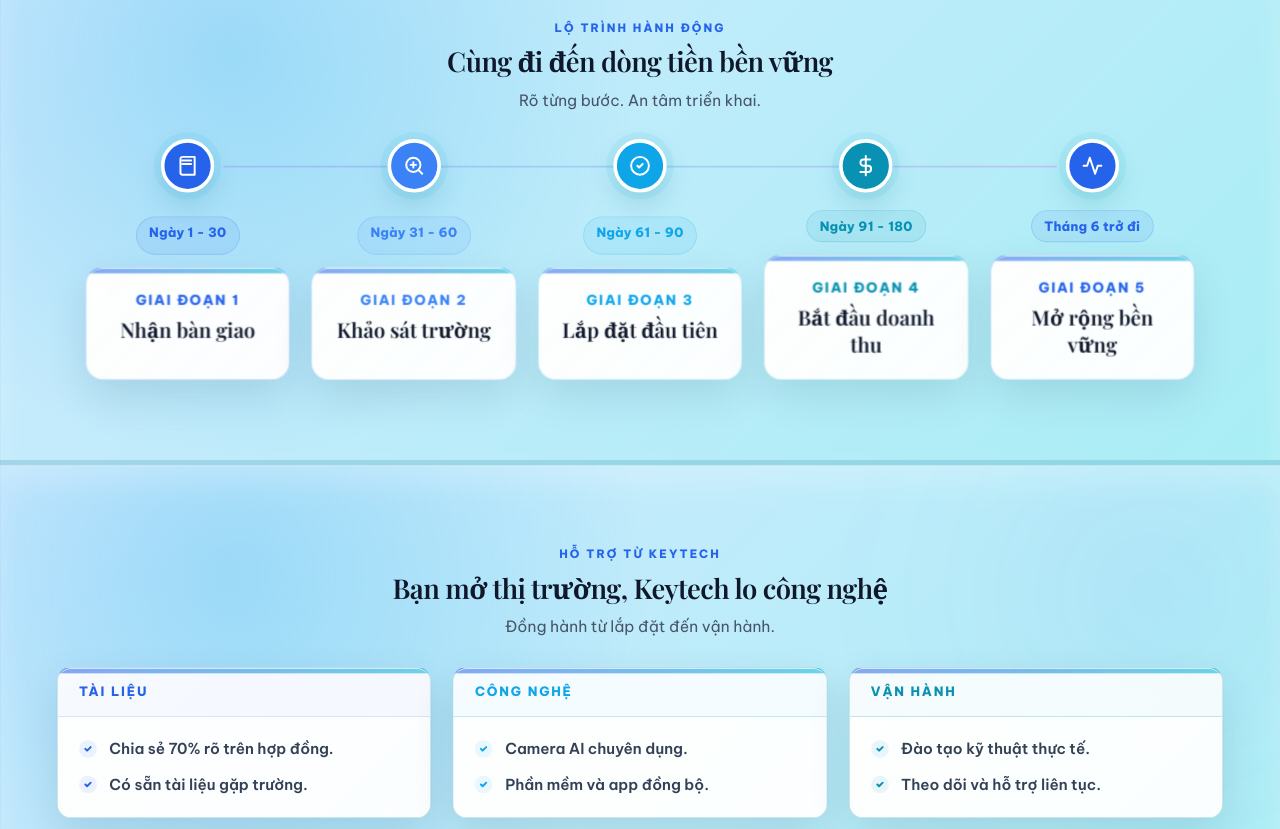
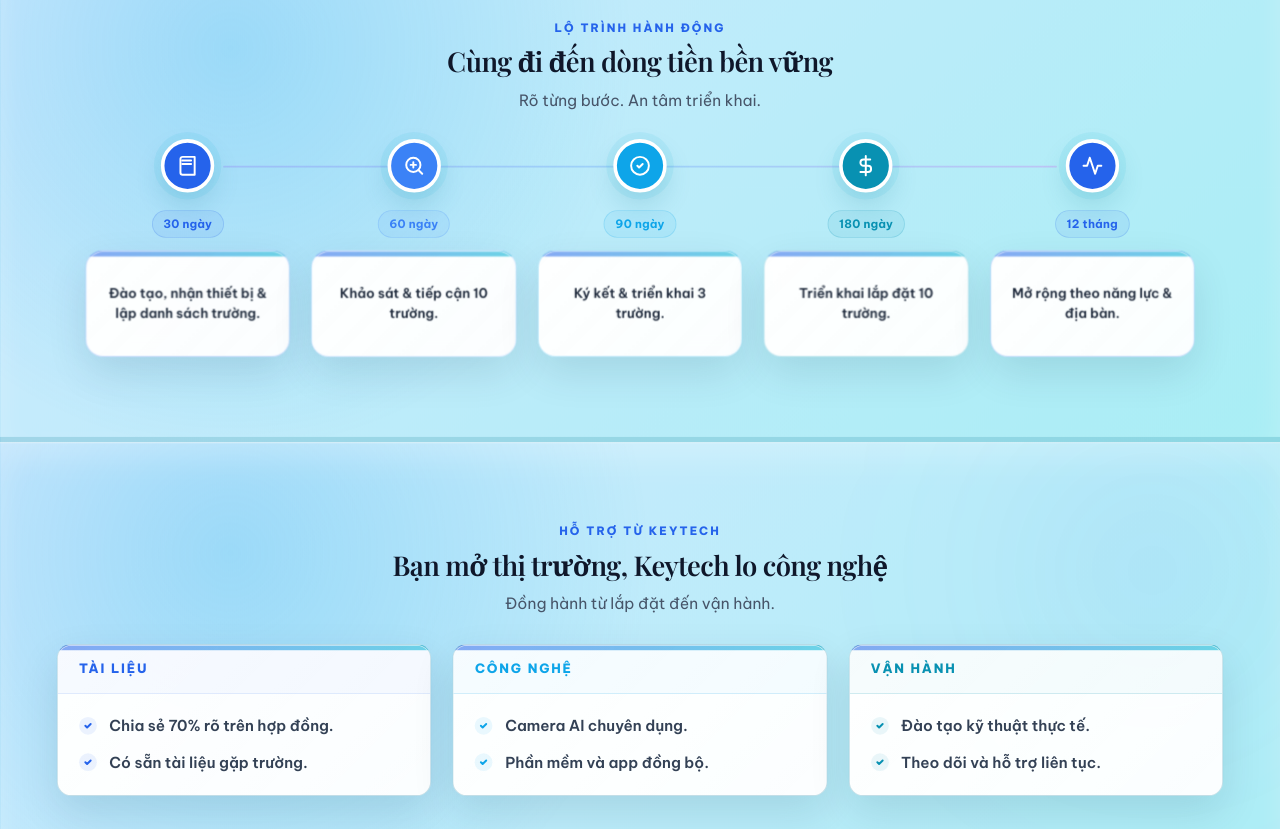
Before and after one commit to ddung-tester/landing_page_KeytechAI, a React (Vite) app: page / in a window 1280 px wide. Shown: the part 2660-3489 px from the top of the page. Built offline with nearby package versions, Linux system fonts and the light colour scheme; a web font is replaced by a local one.

Commit message:
feat: add franchise CTA, roadmap, and target components with shared data configuration

```diff
--- a/src/components/franchise/FinalCTA.jsx
+++ b/src/components/franchise/FinalCTA.jsx
@@ -6,7 +6,7 @@ const BV = "'Be Vietnam Pro', sans-serif";
 const TRUST = [
   { value: '250+', label: 'Trường đã chạy' },
   { value: '70%', label: 'Doanh thu của bạn' },
-  { value: '1-2', label: 'Đại lý mỗi tỉnh' },
+  { value: '5 năm', label: 'Bảo hành thiết bị' },
 ];
 
 export default function FinalCTA({ id = 'lien-he' }) {
@@ -87,7 +87,6 @@ export default function FinalCTA({ id = 'lien-he' }) {
             {/* Scarcity / Rules */}
             <div className="space-y-3">
               {[
-                'Giới hạn 1–2 đối tác mỗi tỉnh.',
                 'Ưu tiên người có kết nối trường học.',
                 'Keytech đồng hành khảo sát và kỹ thuật.'
               ].map((item, i) => (
--- a/src/components/franchise/PartnerRoadmap.jsx
+++ b/src/components/franchise/PartnerRoadmap.jsx
@@ -6,9 +6,8 @@ const BV = "'Be Vietnam Pro', sans-serif";
 
 const STEPS = [
   {
-    time: 'Ngày 1 - 30',
-    phase: 'Giai đoạn 1',
-    title: 'Nhận bàn giao',
+    time: '30 ngày',
+    title: 'Đào tạo, nhận thiết bị & lập danh sách trường.',
     color: '#2563EB',
     bg: 'linear-gradient(135deg, rgba(37, 99, 235, 0.08) 0%, rgba(6, 182, 212, 0.10) 100%)',
     border: 'rgba(37, 99, 235, 0.22)',
@@ -21,9 +20,8 @@ const STEPS = [
     )
   },
   {
-    time: 'Ngày 31 - 60',
-    phase: 'Giai đoạn 2',
-    title: 'Khảo sát trường',
+    time: '60 ngày',
+    title: 'Khảo sát & tiếp cận 10 trường.',
     color: '#3B82F6', // Blue
     bg: 'linear-gradient(135deg, rgba(59, 130, 246, 0.05) 0%, rgba(59, 130, 246, 0.1) 100%)',
     border: 'rgba(59, 130, 246, 0.15)',
@@ -36,9 +34,8 @@ const STEPS = [
     )
   },
   {
-    time: 'Ngày 61 - 90',
-    phase: 'Giai đoạn 3',
-    title: 'Lắp đặt đầu tiên',
+    time: '90 ngày',
+    title: 'Ký kết & triển khai 3 trường.',
     color: '#0EA5E9',
     bg: 'linear-gradient(135deg, rgba(14, 165, 233, 0.08) 0%, rgba(6, 182, 212, 0.12) 100%)',
     border: 'rgba(14, 165, 233, 0.22)',
@@ -51,9 +48,8 @@ const STEPS = [
     )
   },
   {
-    time: 'Ngày 91 - 180',
-    phase: 'Giai đoạn 4',
-    title: 'Bắt đầu doanh thu',
+    time: '180 ngày',
+    title: 'Triển khai lắp đặt 10 trường.',
     color: '#0891B2',
     bg: 'linear-gradient(135deg, rgba(8, 145, 178, 0.08) 0%, rgba(6, 182, 212, 0.12) 100%)',
     border: 'rgba(8, 145, 178, 0.22)',
@@ -66,9 +62,8 @@ const STEPS = [
     )
   },
   {
-    time: 'Tháng 6 trở đi',
-    phase: 'Giai đoạn 5',
-    title: 'Mở rộng bền vững',
+    time: '12 tháng',
+    title: 'Mở rộng theo năng lực & địa bàn.',
     color: '#2563EB',
     bg: 'linear-gradient(135deg, rgba(37, 99, 235, 0.08) 0%, rgba(6, 182, 212, 0.10) 100%)',
     border: 'rgba(37, 99, 235, 0.22)',
@@ -154,27 +149,14 @@ export default function PartnerRoadmap({ id }) {
                   className="roadmap-horizontal-card"
                   style={{ borderColor: step.border }}
                 >
-                  <div
+                  <h3
                     style={{
                       fontFamily: BV,
-                      fontSize: 15.5,
-                      fontWeight: 800,
-                      textTransform: 'uppercase',
-                      letterSpacing: '0.12em',
-                      color: step.color,
-                      marginBottom: 8
-                    }}
-                  >
-                    {step.phase}
-                  </div>
-                  <h3
-                    style={{
-                      fontFamily: PD,
-                      fontSize: '23px',
+                      fontSize: '15px',
                       fontWeight: 600,
-                      color: '#0F172A',
+                      color: '#1E293B',
                       marginBottom: 0,
-                      lineHeight: 1.3
+                      lineHeight: 1.5
                     }}
                   >
                     {step.title}
--- a/src/components/franchise/PartnerTarget.jsx
+++ b/src/components/franchise/PartnerTarget.jsx
@@ -101,7 +101,7 @@ export default function PartnerTarget({ id = 'doi-tuong' }) {
           {TARGETS.map((t, i) => (
             <div
               key={i}
-              className={`fade-up fade-up-delay-${i + 1} rounded-2xl border p-6 hover:-translate-y-1.5 transition-all duration-300 flex flex-col bg-white shadow-[0_4px_20px_rgba(15,23,42,0.02)]`}
+              className={`fade-up fade-up-delay-${i + 1} rounded-2xl border p-6 hover:-translate-y-1.5 transition-all duration-300 flex flex-col items-center text-center justify-center bg-white shadow-[0_4px_20px_rgba(15,23,42,0.02)]`}
               style={{ borderColor: t.border }}
             >
               <div
@@ -113,7 +113,7 @@ export default function PartnerTarget({ id = 'doi-tuong' }) {
               <h3
                 style={{
                   fontFamily: PD,
-                  fontSize: '23px',
+                  fontSize: '26px',
                   fontWeight: 600,
                   color: '#0F172A',
                   marginBottom: 10,
@@ -125,10 +125,9 @@ export default function PartnerTarget({ id = 'doi-tuong' }) {
               <p
                 style={{
                   fontFamily: BV,
-                  fontSize: '17px',
+                  fontSize: '18.5px',
                   color: '#475569',
-                  lineHeight: 1.6,
-                  marginTop: 'auto'
+                  lineHeight: 1.6
                 }}
               >
                 {t.desc}
--- a/src/data/franchiseLandingData.js
+++ b/src/data/franchiseLandingData.js
@@ -158,11 +158,11 @@ export const processSteps = [
 ];
 
 export const roadmapSteps = [
-  { time: "30 ngày", title: "Khởi động", desc: "Nhận quy trình, chọn trường mục tiêu." },
-  { time: "60 ngày", title: "Mở thị trường", desc: "Tiếp cận các trường ưu tiên." },
-  { time: "90 ngày", title: "Triển khai", desc: "Chốt điểm đầu và lắp đặt." },
-  { time: "180 ngày", title: "Mở rộng", desc: "Tăng danh mục theo năng lực." },
-  { time: "12 tháng", title: "Tăng trưởng", desc: "Vận hành gọn, doanh thu đều." },
+  { time: "30 ngày", desc: "Đào tạo, nhận thiết bị & lập danh sách trường." },
+  { time: "60 ngày", desc: "Khảo sát & tiếp cận 10 trường." },
+  { time: "90 ngày", desc: "Ký kết & triển khai 3 trường." },
+  { time: "180 ngày", desc: "Triển khai lắp đặt 10 trường." },
+  { time: "12 tháng", desc: "Mở rộng theo năng lực & địa bàn." },
 ];
 
 export const supportItems = [
--- a/src/index.css
+++ b/src/index.css
@@ -982,9 +982,11 @@
 }
 
 .roadmap-horizontal-step {
-  display: grid;
-  justify-items: center;
+  display: flex;
+  flex-direction: column;
+  align-items: center;
   text-align: center;
+  height: 100%;
 }
 
 .roadmap-horizontal-icon {
@@ -996,6 +998,7 @@
   border: 4px solid #ffffff;
   border-radius: 999px;
   transition: transform 0.25s ease;
+  flex-shrink: 0;
 }
 
 .roadmap-horizontal-step:hover .roadmap-horizontal-icon {
@@ -1004,12 +1007,13 @@
 
 .roadmap-horizontal-time {
   margin: 20px 0 14px;
-  padding: 6px 14px;
+  padding: 5px 12px;
   border-radius: 999px;
-  font-size: 14.5px;
-  font-weight: 800;
+  font-size: 13px;
+  font-weight: 700;
   letter-spacing: 0.02em;
   white-space: nowrap;
+  flex-shrink: 0;
 }
 
 .roadmap-horizontal-card {
@@ -1022,6 +1026,10 @@
   box-shadow: 0 5px 22px rgba(15, 23, 42, 0.04);
   backdrop-filter: blur(10px);
   transition: transform 0.25s ease, box-shadow 0.25s ease, background 0.25s ease;
+  flex: 1;
+  display: flex;
+  flex-direction: column;
+  justify-content: center;
 }
 
 .roadmap-horizontal-step:hover .roadmap-horizontal-card {
```
